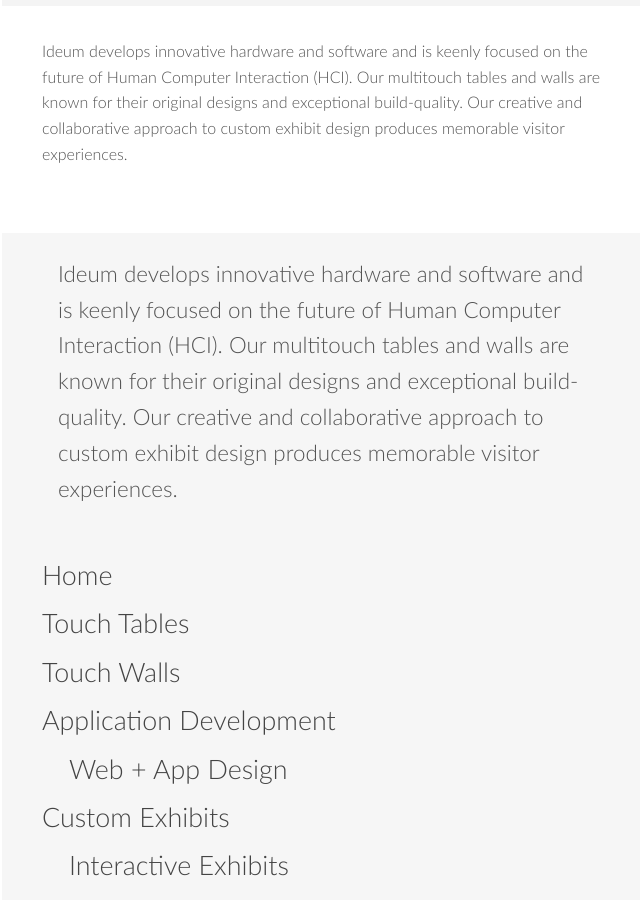
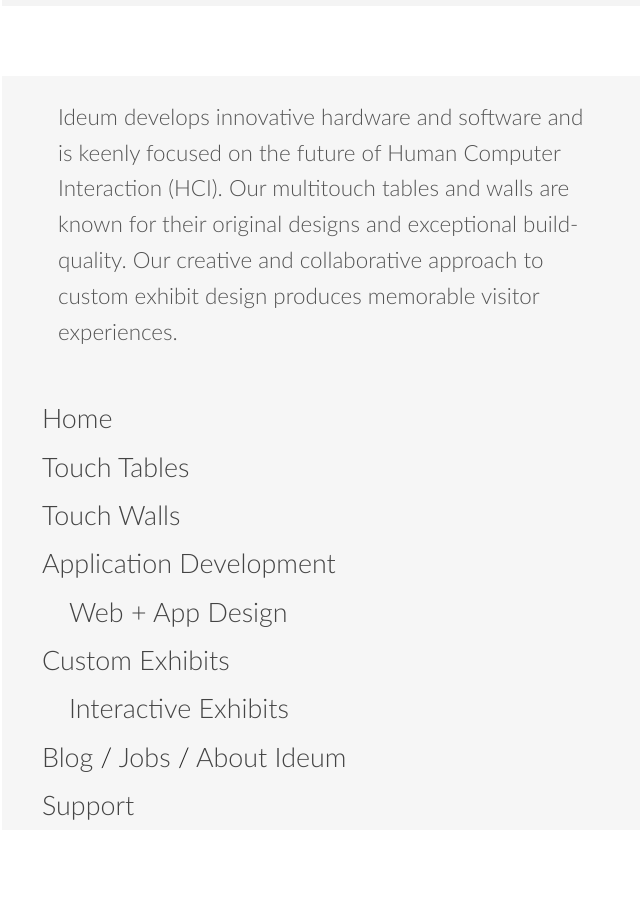
Before and after one commit to ideum/m.ideum, a Jekyll site: the page built from index.html, in a window 1280 px wide and 900 px high, scrolled down 1738 px. Shown: the whole window, without its empty margins (318-958 px from the left). Built offline with Jekyll 4.4.1, drawn with Linux system fonts in a browser that asks for light colours; after the commit the page ends 2568 px from its top, so only the background shows below that.

Commit message:
- footer txt from index template, is now in layout

```diff
--- a/index.html
+++ b/index.html
@@ -87,8 +87,8 @@
 </div>
 
 <!-- footer -->
-<div id="fullSection">
+<!-- <div id="fullSection">
     <p class="footerText">
         Ideum develops innovative hardware and software and is keenly focused on the future of Human Computer Interaction (HCI). Our multitouch tables and walls are known for their original designs and exceptional build-quality. Our creative and collaborative approach to custom exhibit design produces memorable visitor experiences.
     </p>
-</div>
+</div> -->
```
